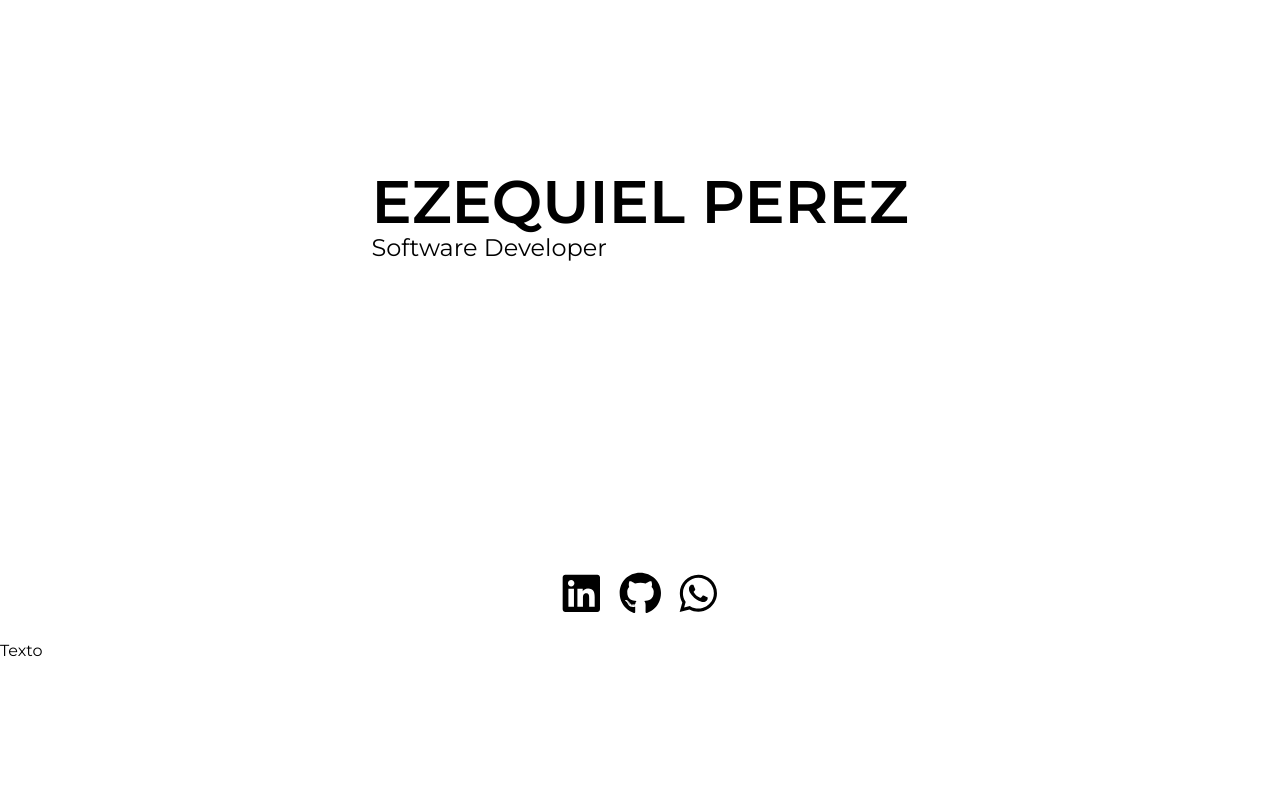
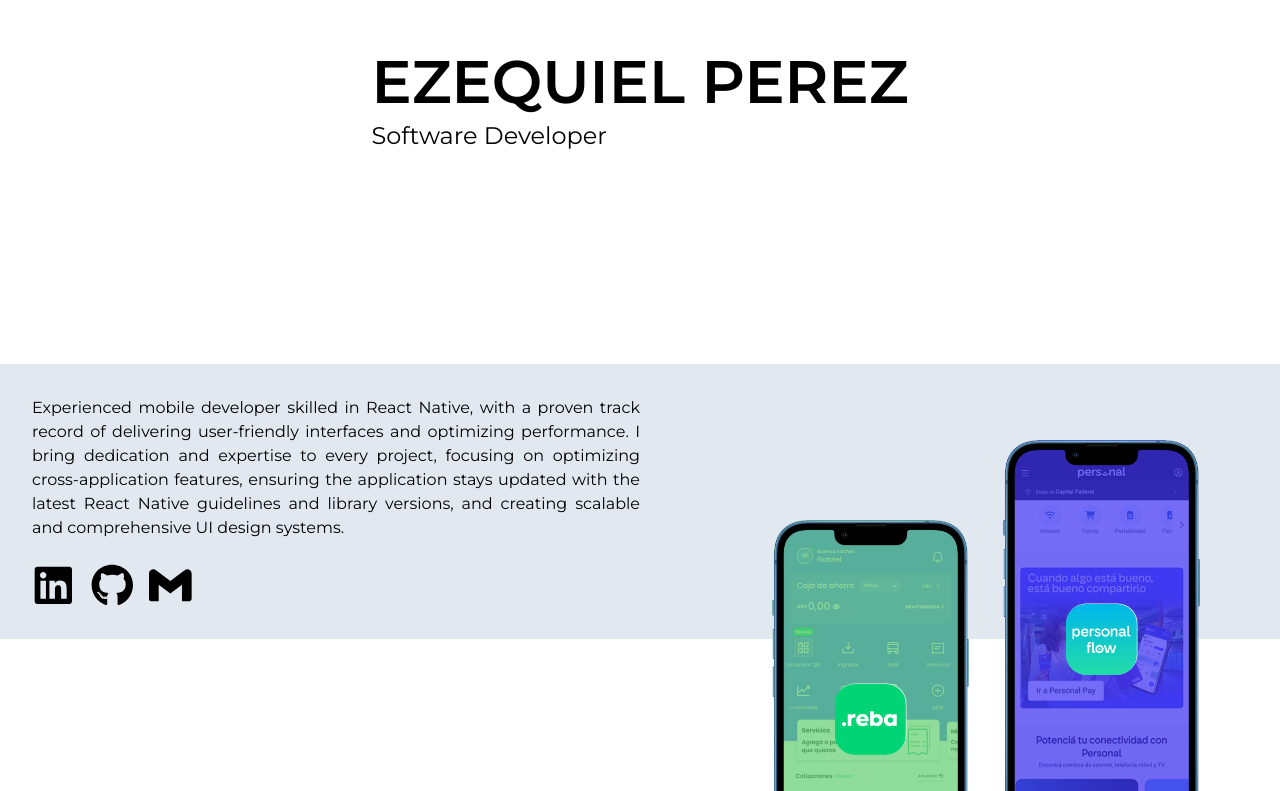
Before and after one commit to gezperez/portfolio, a Next.js app: page / in a window 1280 px wide. Shown: the part 161-952 px from the top of the page. Built offline with nearby package versions, Linux system fonts and the light colour scheme.

Commit message:
Add side bar

```diff
--- a/src/app/page.tsx
+++ b/src/app/page.tsx
@@ -4,7 +4,6 @@ export default function Page() {
   return (
     <main>
       <DevDescription />
-      <div>Texto</div>
       <Projects />
     </main>
   );
--- a/src/assets/images/index.ts
+++ b/src/assets/images/index.ts
@@ -15,7 +15,6 @@ const Images = {
   REBA_SCREEN: require("./reba-screen.png"),
   REBA_CORNER: require("./reba-corner.png"),
   IPHONE: require("./iphone.png"),
-  MACBOOK: require("./macbook.png"),
 };
 
 export default Images;
--- a/src/components/DevDescription/DevDescription.tsx
+++ b/src/components/DevDescription/DevDescription.tsx
@@ -1,46 +1,54 @@
 "use client";
 
-import Images from "@/assets/images";
 import { useDeviceSize } from "@/hooks";
-import Image from "next/image";
 import React from "react";
 import { FaLinkedin, FaGithub, FaWhatsapp } from "react-icons/fa";
+import { SiGmail } from "react-icons/si";
 
 const links = [
   {
     name: "LinkedIn",
     Icon: FaLinkedin,
+    url: "https://www.linkedin.com/in/ezequiel-p%C3%A9rez-888629184/",
   },
   {
     name: "GitHub",
     Icon: FaGithub,
+    url: "https://github.com/gezperez",
   },
   {
-    name: "Whatsapp",
-    Icon: FaWhatsapp,
+    name: "Gmail",
+    Icon: SiGmail,
   },
 ];
 
 const DevDescription = () => {
-  const width = global.window && window.innerWidth;
+  const [width] = useDeviceSize();
 
   return (
-    <div className="h-screen flex flex-col justify-center items-center">
+    <div className="h-screen flex flex-col justify-center items-center ">
       <div className="h-screen flex flex-col justify-between items-center">
-        <div className="m-6"></div>
-        <div className="flex flex-col z-auto text-black">
+        <div className="h-full flex flex-col text-black justify-center items-start">
           <div className="text-6xl font-semibold">EZEQUIEL PEREZ</div>
-          <div className="font-normal text-2xl">Software Developer</div>
+          <div className="font-normal text-2xl mt-2">Software Developer</div>
         </div>
-        <div className={`flex flex-row m-6`}>
-          {links.map(({ Icon }, index) => (
-            <Icon
-              key={index}
-              color="black"
-              size={width / 30}
-              className="mx-2"
-            />
-          ))}
+        <div className="bg-slate-200 w-screen flex justify-center items-start flex-col p-8">
+          <div className="text-justify w-1/2">
+            Experienced mobile developer skilled in React Native, with a proven
+            track record of delivering user-friendly interfaces and optimizing
+            performance. I bring dedication and expertise to every project,
+            focusing on optimizing cross-application features, ensuring the
+            application stays updated with the latest React Native guidelines
+            and library versions, and creating scalable and comprehensive UI
+            design systems.
+          </div>
+          <div className={`flex flex-row mt-6`}>
+            {links.map(({ Icon, url }, index) => (
+              <a key={index} className="mr-4" href={url} target="_blank">
+                <Icon color="black" size={width / 30} />
+              </a>
+            ))}
+          </div>
         </div>
       </div>
     </div>
--- a/src/components/Projects/Projects.tsx
+++ b/src/components/Projects/Projects.tsx
@@ -3,17 +3,41 @@
 import React, { Suspense } from "react";
 import projects from "@/data/projects";
 import { ProjectItem } from "./components";
+import { useDeviceSize } from "@/hooks";
+import { useScroll, useTransform, motion } from "framer-motion";
 
 type ProjectsProps = {};
 
 const Projects = ({}: ProjectsProps) => {
+  const [width, height] = useDeviceSize();
+
   return (
     <div className="h-screen flex flex-row justify-between items-center px-20">
-      {projects.map((project, index) => (
-        <Suspense key={index}>
-          <ProjectItem project={project} index={index} />
-        </Suspense>
-      ))}
+      {projects.map((project, index) => {
+        let top = 0;
+
+        if (index === projects.length - 2) {
+          top = -height / 2.5;
+        }
+
+        if (index === projects.length - 1) {
+          top = -height / 2;
+        }
+
+        return (
+          <motion.div
+            key={index}
+            style={{
+              position: "relative",
+              top,
+            }}
+          >
+            <Suspense>
+              <ProjectItem project={project} index={index} />
+            </Suspense>
+          </motion.div>
+        );
+      })}
     </div>
   );
 };
--- a/src/components/Projects/components/ProjectItem/ProjectItem.tsx
+++ b/src/components/Projects/components/ProjectItem/ProjectItem.tsx
@@ -3,7 +3,7 @@
 import React, { useEffect, useState } from "react";
 import { useDeviceSize } from "@/hooks";
 import { Project } from "@/types";
-import { Variants, motion } from "framer-motion";
+import { Variants, motion, useScroll, useTransform } from "framer-motion";
 import Image from "next/image";
 import { useRouter, useSearchParams } from "next/navigation";
 
@@ -48,6 +48,41 @@ const ProjectItem = ({ project, index }: ProjectItemProps) => {
   const reset = paramsReset && Number(paramsIndex) === index;
 
   const isProjectSelected = projectIndex === index;
+
+  const { scrollY } = useScroll();
+
+  const getTransformValues = () => {
+    if (index === 3) {
+      return {
+        scroll: scrollY,
+        first: height / 2.5,
+        second: height / 1.5,
+      };
+    }
+
+    if (index === 4) {
+      return {
+        scroll: scrollY,
+        first: height / 2,
+        second: height / 2.5,
+      };
+    }
+
+    return {
+      scroll: scrollY,
+      first: 0,
+      second: 0,
+    };
+  };
+
+  const y = useTransform(
+    getTransformValues().scroll,
+    [0, getTransformValues().first],
+    [0, getTransformValues().first],
+    {
+      clamp: true,
+    }
+  );
 
   const getPosition = () => {
     if (index === 0) {
@@ -123,6 +158,9 @@ const ProjectItem = ({ project, index }: ProjectItemProps) => {
       initial={reset ? "open" : "closed"}
       animate={isProjectSelected ? "open" : "closed"}
       onClick={() => handleProjectPress(index)}
+      style={{
+        y,
+      }}
     >
       <Image
         src={image}
```
Also changed, not shown: src/app/project/components/ProjectTechnologies/ProjectTechnologies.tsx (+1 -8 lines), src/assets/images/macbook.png (deleted).
